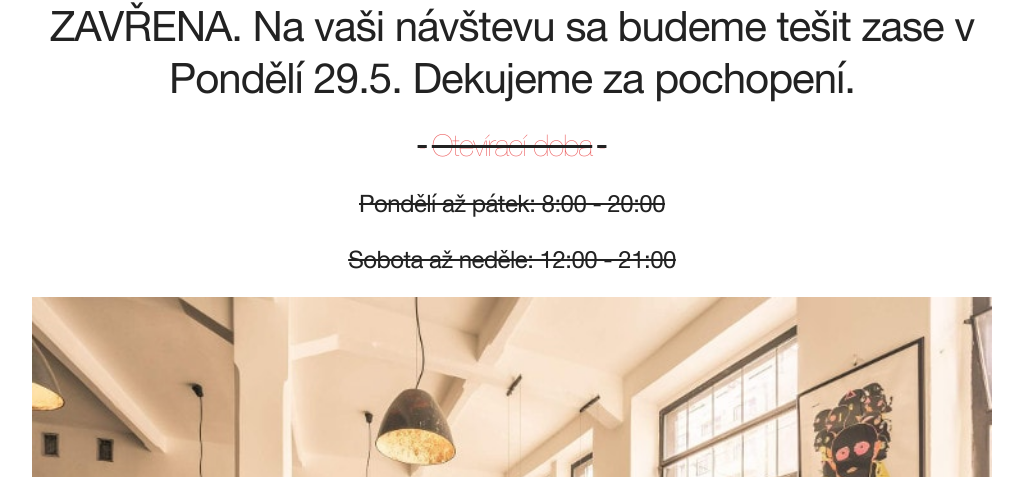
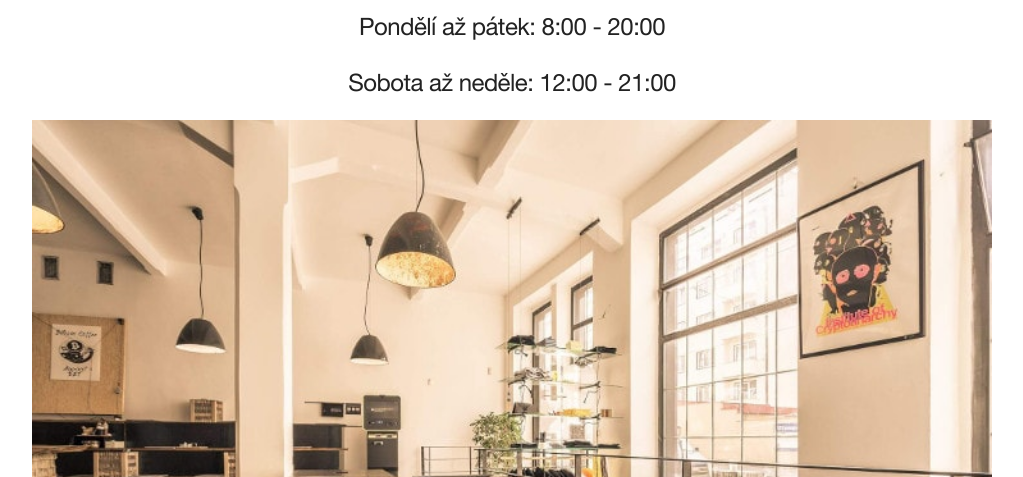
Before and after one commit to ParalelniPolis/bitcoincoffeeweb, a website: page index.html in a window 1280 px wide. Shown: the part 673-1150 px from the top of the page, without its empty margins (128-1151 px from the left). Drawn offline with Linux system fonts and the light colour scheme; files whose address does not match are found by name.

Commit message:
normal hours

```diff
--- a/index.html
+++ b/index.html
@@ -71,12 +71,12 @@
         <section class="section section-opening-hours">
           <div class="container text-center">
             <div class="row">
-              <h2 class="trn" data-trn-key="Close"></h2>
-              <s><h4 class="trn" data-trn-key="Open">Otevírací doba</h4></s>
+              <!--<h2 class="trn" data-trn-key="Close"></h2>-->
+              <h4 class="trn" data-trn-key="Open">Otevírací doba</h4>
             </div>
             <div class="row text-center">
-              <s><h5 class="trn" data-trn-key="Week">Ponděßlí až pátek: 8:00 - 20:00</h5></s>
-              <s><h5 class="trn" data-trn-key="Weekend">Sobota až neděle: 12:00 - 21:00</h5></s>
+              <h5 class="trn" data-trn-key="Week">Ponděßlí až pátek: 8:00 - 20:00</h5>
+              <h5 class="trn" data-trn-key="Weekend">Sobota až neděle: 12:00 - 21:00</h5>
             </div>
         </section>
 
```
